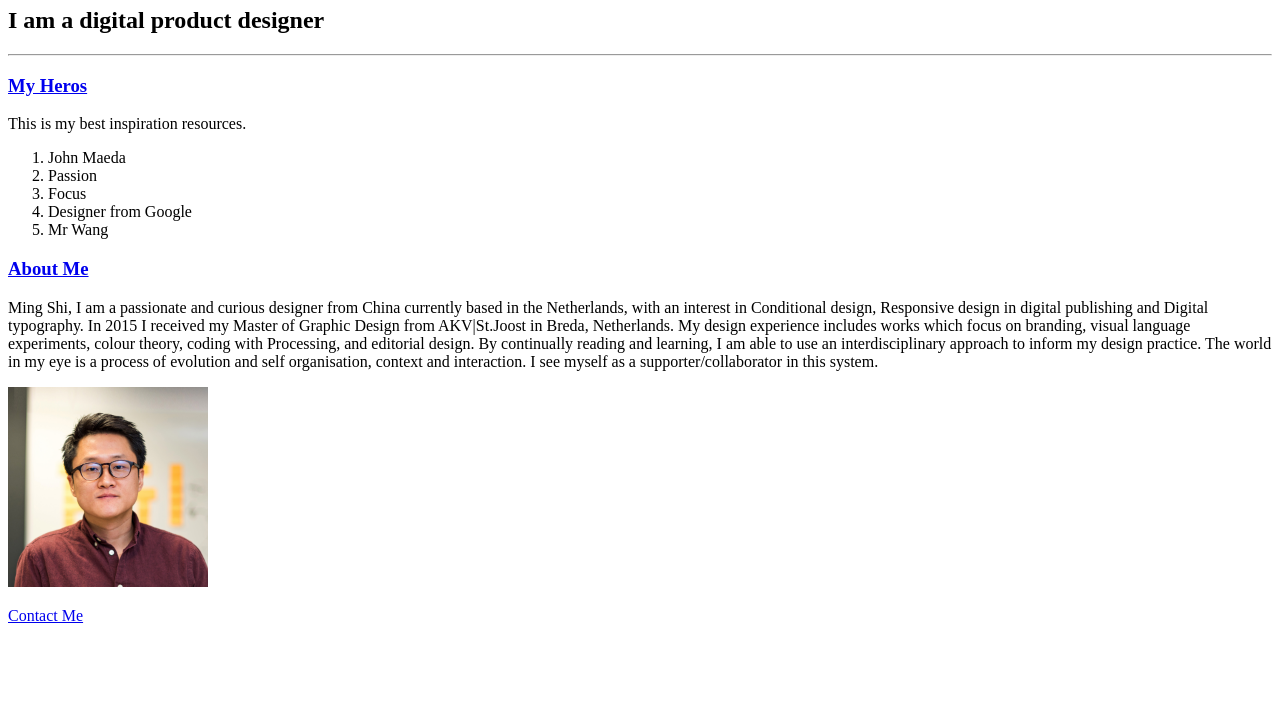
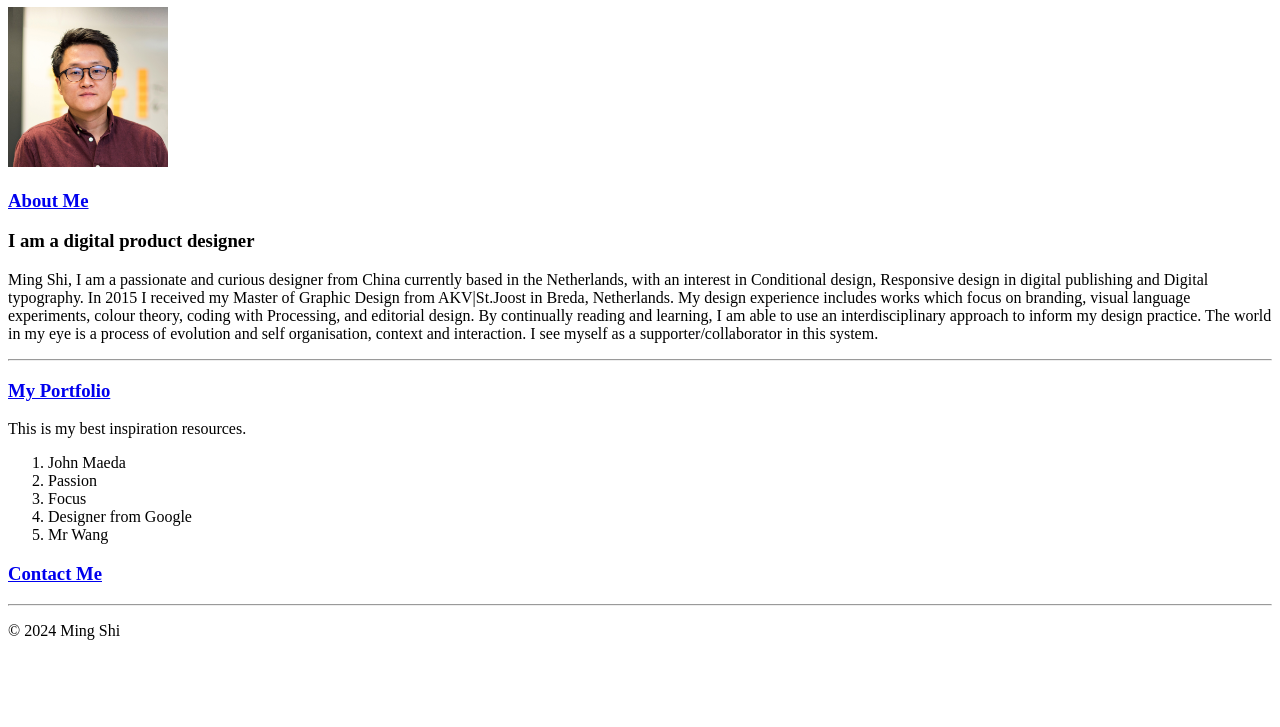
Before and after one commit to shiming7005/html-portfolio, a plain HTML site: page index.html in a window 1280 px wide. Shown: the part 73-800 px from the top of the page. Drawn offline with Linux system fonts and the light colour scheme.

Commit message:
Add files via upload

```diff
--- a/index.html
+++ b/index.html
@@ -6,16 +6,39 @@
     <meta name="viewport" content="width=device-width, initial-scale=1.0">
     <title>Design by Ming</title>
 </head>
+
 <body>
-
 </body>
 </html>
 
 <!-- TODO 2: Add Your previous projects' HTML into the public folder -->
-<h1>Ming's Portfolio</h1>
-<h2>I am a digital product designer</h2>
+<h1>Design by Ming</h1>
+
+<a href="./public/about.html">
+
+    <img
+    class="fit-picture"
+
+    src="./assets/images/Ming's photo.jpg"
+    height="160"
+    alt="Ming's photo"
+/>
+<a href="./public/about.html"><h3>About Me</h3></a>
+
+<h3>I am a digital product designer</h3>
+
+<p>Ming Shi, I am a passionate and curious designer from China currently based in the Netherlands, with an interest in
+    Conditional design, Responsive design in digital publishing and Digital typography. In 2015 I received my Master of
+    Graphic Design from AKV|St.Joost in Breda, Netherlands. My design experience includes works which focus on branding,
+    visual language experiments, colour theory, coding with Processing, and editorial design. By continually reading and
+    learning, I am able to use an interdisciplinary approach to inform my design practice. The world in my eye is a
+    process of evolution and self organisation, context and interaction. I see myself as a supporter/collaborator in this
+    system.</p>
+
+
+
 <hr />
-<a href="./public/My heros.html"><h3>My Heros</h3></a>
+<a href="./public/My heros.html"><h3>My Portfolio</h3></a>
 
 <p>This is my best inspiration resources.</p>
 
@@ -30,29 +53,20 @@
     <li>Mr Wang</li>
 </ol>
 
-<a href="./public/about.html"><h3>About Me</h3></a>
-
-<p>Ming Shi, I am a passionate and curious designer from China currently based in the Netherlands, with an interest in
-    Conditional design, Responsive design in digital publishing and Digital typography. In 2015 I received my Master of
-    Graphic Design from AKV|St.Joost in Breda, Netherlands. My design experience includes works which focus on branding,
-    visual language experiments, colour theory, coding with Processing, and editorial design. By continually reading and
-    learning, I am able to use an interdisciplinary approach to inform my design practice. The world in my eye is a
-    process of evolution and self organisation, context and interaction. I see myself as a supporter/collaborator in this
-    system.</p>
 
 
-<a href="./public/about.html">
-
-    <img
-    class="fit-picture"
-
-    src="./assets/images/Ming's photo.jpg"
-    height="200"
-    alt="Ming's photo"
-/>
 
 
-<a href="./public/contact.html"><p>Contact Me</p></a>
+
+
+
+<a href="./public/contact.html"><h3>Contact Me</h3></a>
+
+<hr />
+    <footer>
+      <p>© 2024 Ming Shi</p>
+    </footer>
+  </article>
 
 
 
```
Also changed, not shown: public/My heros.html (+6 -16 lines), public/about.html (+3 -3 lines).
